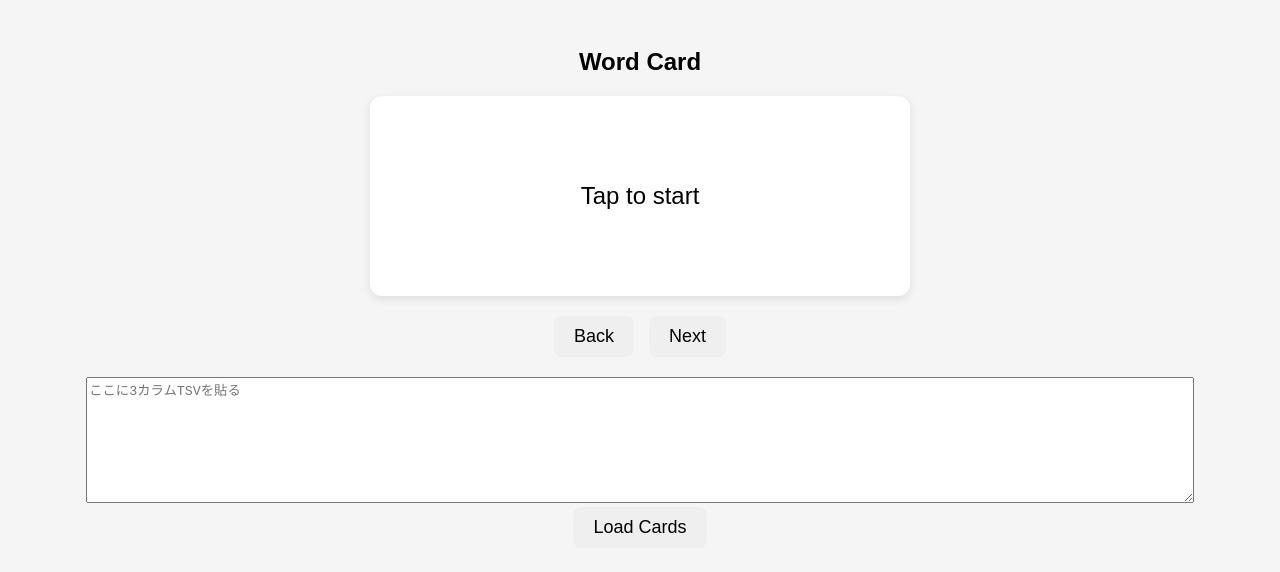
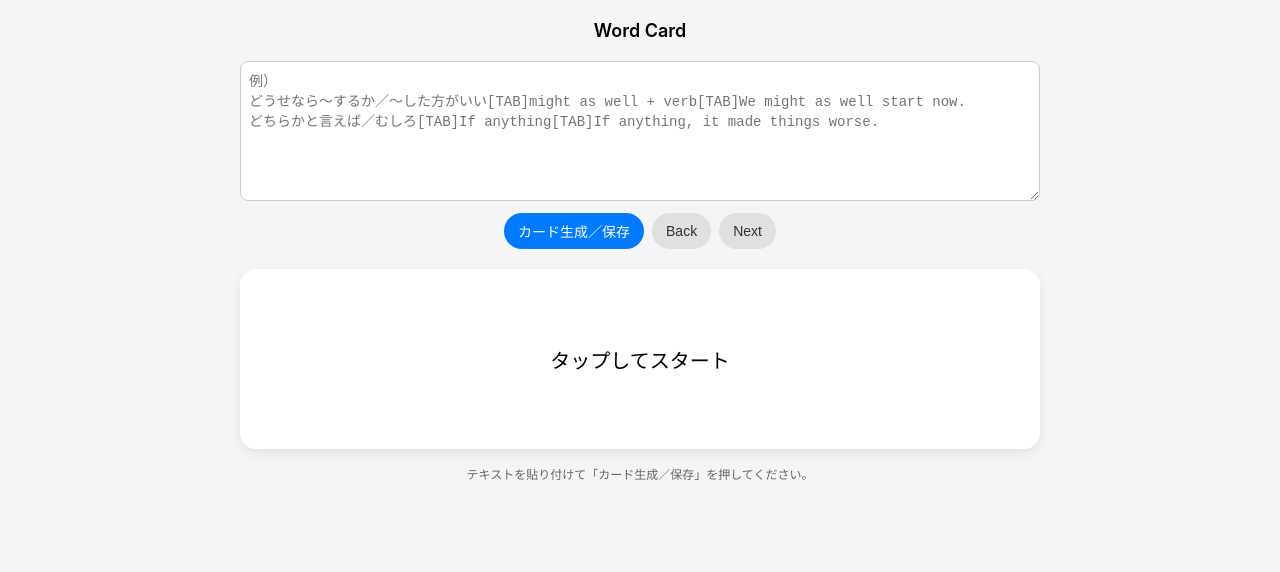
Before and after one commit to kfujiwara0425-tech/Wordcards, a plain HTML site: page index.html in a window 1280 px wide. Drawn offline with Linux system fonts and the light colour scheme.

Commit message:
Update index.html

```diff
--- a/index.html
+++ b/index.html
@@ -2,112 +2,189 @@
 <html lang="ja">
 <head>
   <meta charset="UTF-8" />
-    <meta name="viewport" content="width=device-width, initial-scale=1.0" />
   <title>Word Card</title>
+  <meta name="viewport" content="width=device-width,initial-scale=1,maximum-scale=1,user-scalable=no" />
   <style>
+    * {
+      box-sizing: border-box;
+      -webkit-tap-highlight-color: transparent;
+    }
+    html, body {
+      margin: 0;
+      padding: 0;
+      font-family: -apple-system, BlinkMacSystemFont, "Segoe UI", sans-serif;
+      background: #f5f5f7;
+    }
     body {
-            font-family: Arial, sans-serif;
-            background: #f5f5f5;
+      display: flex;
+      flex-direction: column;
+      align-items: center;
+      padding: 16px;
+      gap: 12px;
+    }
+    h1 {
+      margin: 4px 0 8px;
+      font-size: 18px;
+      font-weight: 600;
       text-align: center;
-            padding: 20px;
     }
-
+    #wordInput {
+      width: 100%;
+      max-width: 800px;
+      height: 140px;
+      padding: 8px;
+      font-size: 14px;
+      border-radius: 8px;
+      border: 1px solid #ccc;
+      resize: vertical;
+      background: #fff;
+    }
+    #controls {
+      display: flex;
+      gap: 8px;
+      flex-wrap: wrap;
+      justify-content: center;
+      width: 100%;
+      max-width: 800px;
+    }
+    button {
+      padding: 8px 14px;
+      font-size: 14px;
+      border-radius: 999px;
+      border: none;
+      cursor: pointer;
+      touch-action: manipulation;
+    }
+    #generateBtn {
+      background: #007aff;
+      color: #fff;
+    }
+    #prevBtn, #nextBtn {
+      background: #e0e0e0;
+      color: #333;
+    }
+    button:active {
+      opacity: 0.7;
+    }
     #card {
-            width: 90%;
-            max-width: 500px;
-            margin: 20px auto;
-            padding: 40px 20px;
-            background: white;
-            border-radius: 12px;
-            box-shadow: 0 3px 10px rgba(0,0,0,0.1);
-            font-size: 24px;
-            min-height: 120px;
+      margin-top: 8px;
+      width: 100%;
+      max-width: 800px;
+      min-height: 180px;
+      border-radius: 16px;
+      background: #ffffff;
+      box-shadow: 0 4px 12px rgba(0,0,0,0.08);
       display: flex;
+      align-items: center;
       justify-content: center;
-            align-items: center;
+      padding: 16px;
+      font-size: 20px;
+      text-align: center;
       cursor: pointer;
       user-select: none;
+      touch-action: manipulation;
+      word-break: break-word;
     }
-
-        .btn-area {
-            margin-top: 20px;
-            display: flex;
-            justify-content: center;
-            gap: 15px;
-        }
-
-        button {
-            padding: 10px 20px;
-            font-size: 18px;
-            border: none;
-            border-radius: 8px;
-            cursor: pointer;
-        }
-
-        #uploadArea {
-            margin: 20px auto;
+    #status {
+      margin-top: 4px;
+      font-size: 12px;
+      color: #666;
+      text-align: center;
     }
   </style>
 </head>
 <body>
+  <h1>Word Card</h1>
 
-    <h2>Word Card</h2>
+  <!-- 単語リスト貼り付け欄（3カラム：表現[TAB]訳[TAB]例文） -->
+  <textarea
+    id="wordInput"
+    placeholder="例）&#10;どうせなら〜するか／〜した方がいい[TAB]might as well + verb[TAB]We might as well start now.&#10;どちらかと言えば／むしろ[TAB]If anything[TAB]If anything, it made things worse."
+  ></textarea>
 
-    <!-- ▼ カード表示領域 -->
-    <div id="card">Tap to start</div>
-
-    <!-- ▼ Back / Next ボタン -->
-    <div class="btn-area">
+  <!-- ボタン類 -->
+  <div id="controls">
+    <button id="generateBtn">カード生成／保存</button>
     <button id="prevBtn">Back</button>
     <button id="nextBtn">Next</button>
   </div>
 
-    <!-- ▼ 単語リスト読み込み（コピペ用） -->
-    <textarea id="inputText" placeholder="ここに3カラムTSVを貼る" style="width:90%;height:120px;margin-top:20px;"></textarea><br>
-    <button onclick="loadCardsFromText()">Load Cards</button>
+  <!-- カード表示 -->
+  <div id="card">タップしてスタート</div>
+  <div id="status">テキストを貼り付けて「カード生成／保存」を押してください。</div>
 
   <script>
     let cards = [];
     let currentIndex = 0;
-        let currentStage = 0;  // 0=表, 1=訳, 2=例文
+    let currentStage = 0; // 0=表, 1=訳, 2=例文
 
-        function loadCardsFromText() {
-            const text = document.getElementById("inputText").value.trim();
-            if (!text) return;
+    const STORAGE_KEY = "wordcard_3col_text";
 
-            const lines = text.split("\n");
-            cards = lines.map(line => {
+    function parseCards(rawText) {
+      return rawText
+        .split(/\r?\n/)
+        .map(line => line.trim())
+        .filter(line => line.length > 0)
+        .map(line => {
           const parts = line.split("\t");
-                return {
-                    front: parts[0] || "",
-                    back: parts[1] || "",
-                    example: parts[2] || ""
-                };
+          const front = parts[0] || "";
+          const back = parts[1] || "";
+          const example = parts[2] || "";
+          return { front, back, example };
         });
+    }
 
+    function loadCardsFromTextarea() {
+      const rawText = document.getElementById("wordInput").value || "";
+      // ローカルストレージに保存
+      localStorage.setItem(STORAGE_KEY, rawText);
+
+      cards = parseCards(rawText);
       currentIndex = 0;
       currentStage = 0;
       showCard();
     }
 
     function showCard() {
-            if (cards.length === 0) return;
+      const cardEl = document.getElementById("card");
+      const statusEl = document.getElementById("status");
 
-            const c = cards[currentIndex];
-            let txt = "";
+      if (!cards.length) {
+        cardEl.innerText = "カードがありません";
+        statusEl.innerText = "テキストを貼り付けて「カード生成／保存」を押してください。";
+        return;
+      }
 
-            if (currentStage === 0) txt = c.front;
-            else if (currentStage === 1) txt = c.back;
-            else txt = c.example;
+      const card = cards[currentIndex];
+      let displayText = "";
 
-            document.getElementById("card").innerText = txt;
+      if (currentStage === 0) {
+        displayText = card.front || "";
+        statusEl.innerText = `カード ${currentIndex + 1} / ${cards.length}：1タップ目（表）`;
+      } else if (currentStage === 1) {
+        displayText = card.back || "";
+        statusEl.innerText = `カード ${currentIndex + 1} / ${cards.length}：2タップ目（訳）`;
+      } else {
+        // 例文が無い場合は次のカードに進む
+        if (card.example && card.example.trim() !== "") {
+          displayText = card.example;
+          statusEl.innerText = `カード ${currentIndex + 1} / ${cards.length}：3タップ目（例文）`;
+        } else {
+          currentStage = 0;
+          currentIndex = (currentIndex + 1) % cards.length;
+          showCard();
+          return;
+        }
+      }
+
+      cardEl.innerText = displayText || "(空)";
     }
 
     function nextStage() {
-            if (cards.length === 0) return;
+      if (!cards.length) return;
 
       if (currentStage < 2) {
-                currentStage++;
+        currentStage += 1;
       } else {
         currentStage = 0;
         currentIndex = (currentIndex + 1) % cards.length;
@@ -115,24 +192,36 @@
       showCard();
     }
 
-        document.getElementById("card").addEventListener("click", nextStage);
-
-        // ▼ Back ボタン
-        document.getElementById("prevBtn").addEventListener("click", () => {
-            if (cards.length === 0) return;
+    function prevCard() {
+      if (!cards.length) return;
       currentStage = 0;
       currentIndex = (currentIndex - 1 + cards.length) % cards.length;
       showCard();
-        });
+    }
 
-        // ▼ Next ボタン
+    document.addEventListener("DOMContentLoaded", () => {
+      const wordInput = document.getElementById("wordInput");
+      const saved = localStorage.getItem(STORAGE_KEY);
+
+      // 前回の内容を復元して自動読み込み
+      if (saved && saved.trim() !== "") {
+        wordInput.value = saved;
+        cards = parseCards(saved);
+        currentIndex = 0;
+        currentStage = 0;
+        showCard();
+      }
+
+      document.getElementById("generateBtn").addEventListener("click", loadCardsFromTextarea);
+      document.getElementById("card").addEventListener("click", nextStage);
+      document.getElementById("prevBtn").addEventListener("click", prevCard);
       document.getElementById("nextBtn").addEventListener("click", () => {
-            if (cards.length === 0) return;
+        if (!cards.length) return;
         currentStage = 0;
         currentIndex = (currentIndex + 1) % cards.length;
         showCard();
       });
+    });
   </script>
-
 </body>
 </html>
```
Lines whose indentation alone changed are shown as unchanged.
